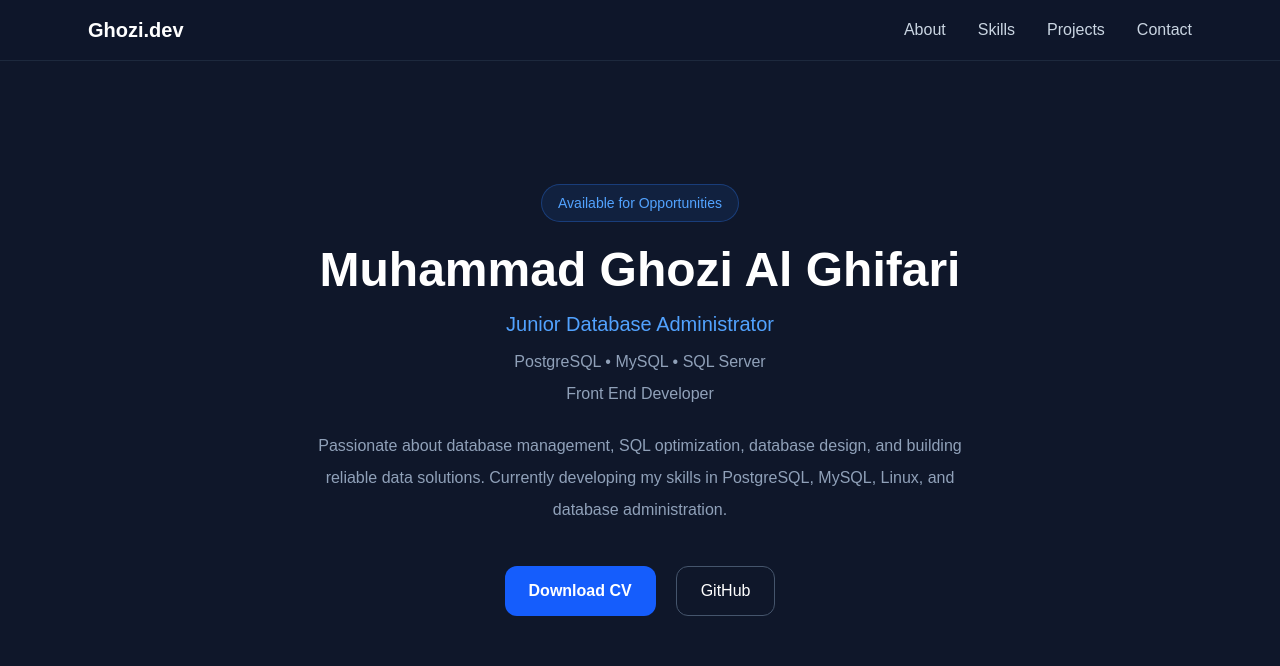
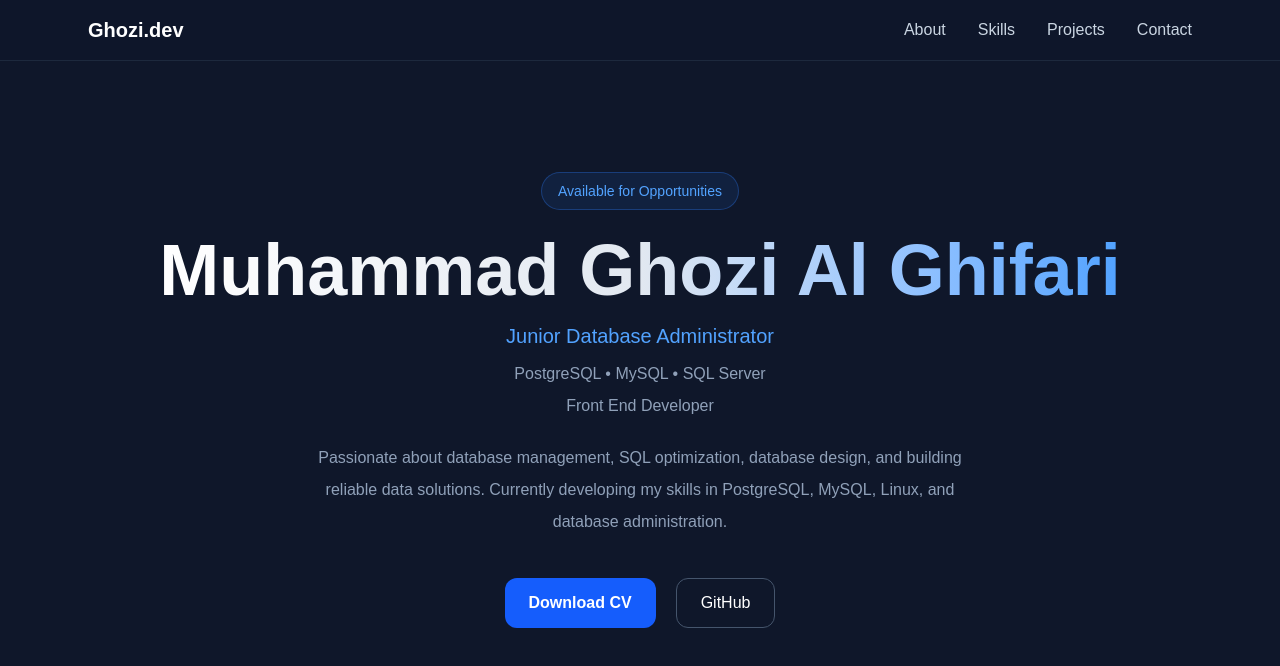
Before and after one commit to Ghozi1/portfolio, a Next.js app: page / in a window 1280 px wide. Shown: the top 666 px of the page. Built offline with nearby package versions, Linux system fonts and the light colour scheme.

Commit message:
menambahkan sedikit gradient warna pada nama

```diff
--- a/app/page.tsx
+++ b/app/page.tsx
@@ -11,7 +11,7 @@
             Available for Opportunities
           </div>
 
-          <h1 className="text-5xl font-bold">
+          <h1 className="text-6xl md:text-7xl font-extrabold bg-gradient-to-r from-white via-slate-200 to-blue-400 bg-clip-text text-transparent">
             Muhammad Ghozi Al Ghifari
           </h1>
 
```
